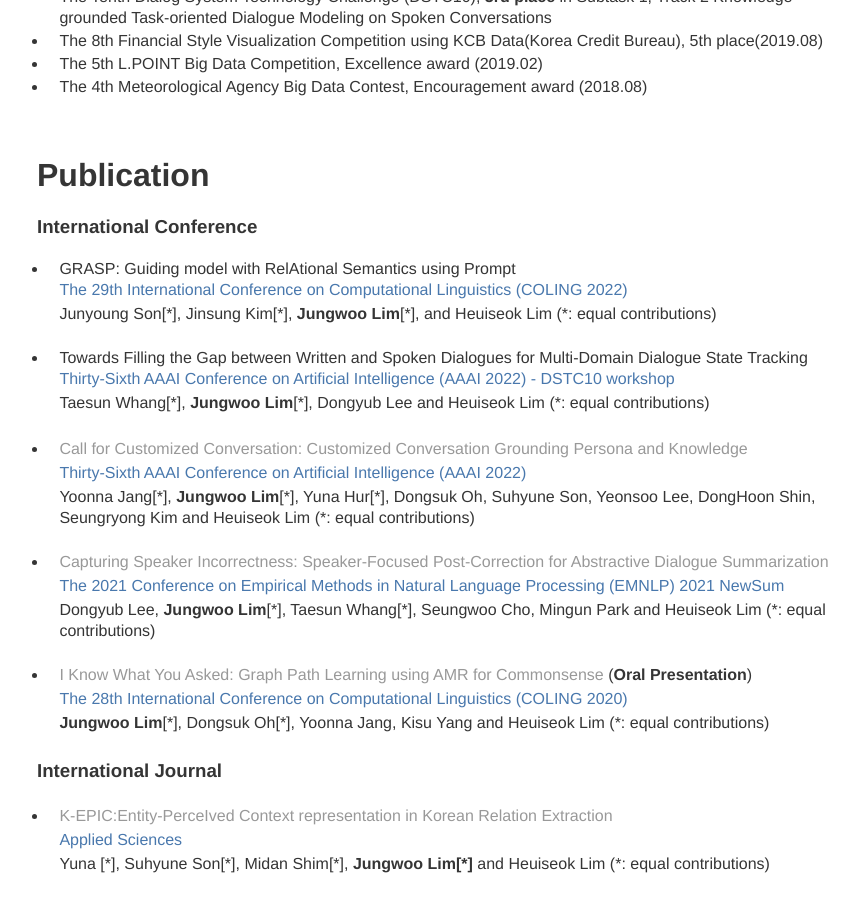
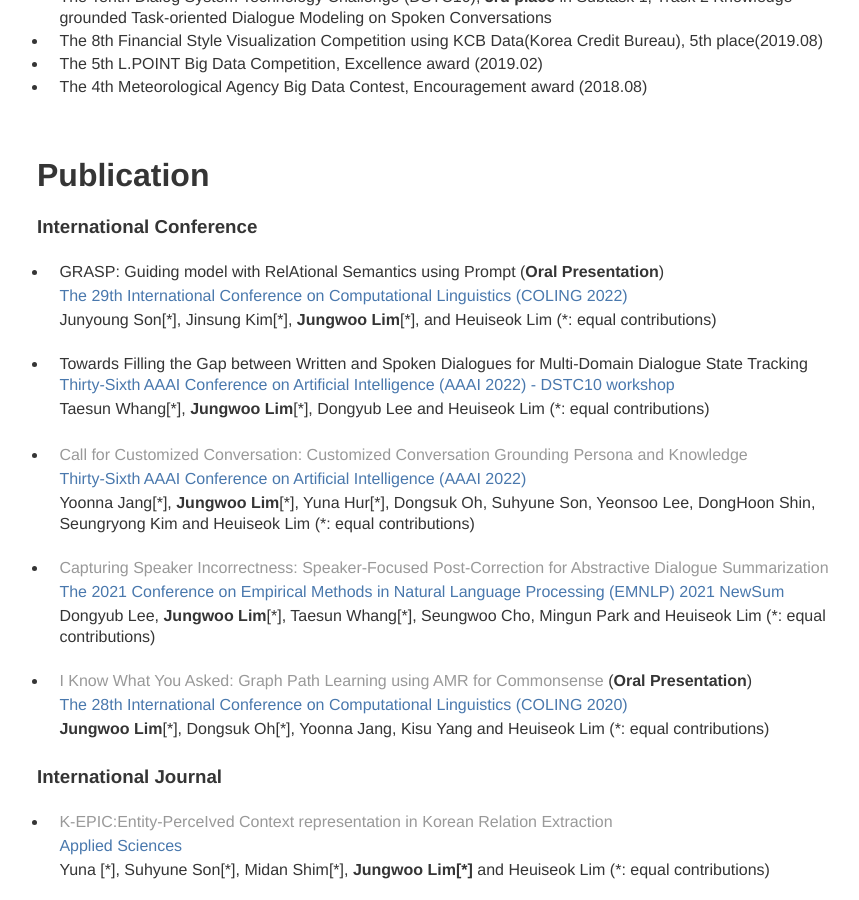
Before and after one commit to dlawjddn803/dlawjddn803.github.io, a Jekyll site: the page built from index.md, in a window 1280 px wide and 900 px high, scrolled down 1188 px. Shown: the whole window, without its empty margins (203-1062 px from the left). Built offline with Jekyll 4.4.1, drawn with Linux system fonts in a browser that asks for light colours; our own code applies the rules of GitHub Pages for plain Markdown files.

Commit message:
add info

```diff
--- a/index.md
+++ b/index.md
@@ -49,7 +49,7 @@ We are hosting "The 1st Workshop on Customized Chat Grounding Persona and Knowle
 # Publication
 
 ### International Conference
-* GRASP: Guiding model with RelAtional Semantics using Prompt <br/>
+* GRASP: Guiding model with RelAtional Semantics using Prompt (**Oral Presentation**) <br/>
 <span style="color:rgb(73, 120, 173)"> The 29th International Conference on Computational Linguistics (COLING 2022) </span> <br/>
 Junyoung Son[\*], Jinsung Kim[\*], **Jungwoo Lim**[\*], and Heuiseok Lim (*: equal contributions)
 <br/>
```
